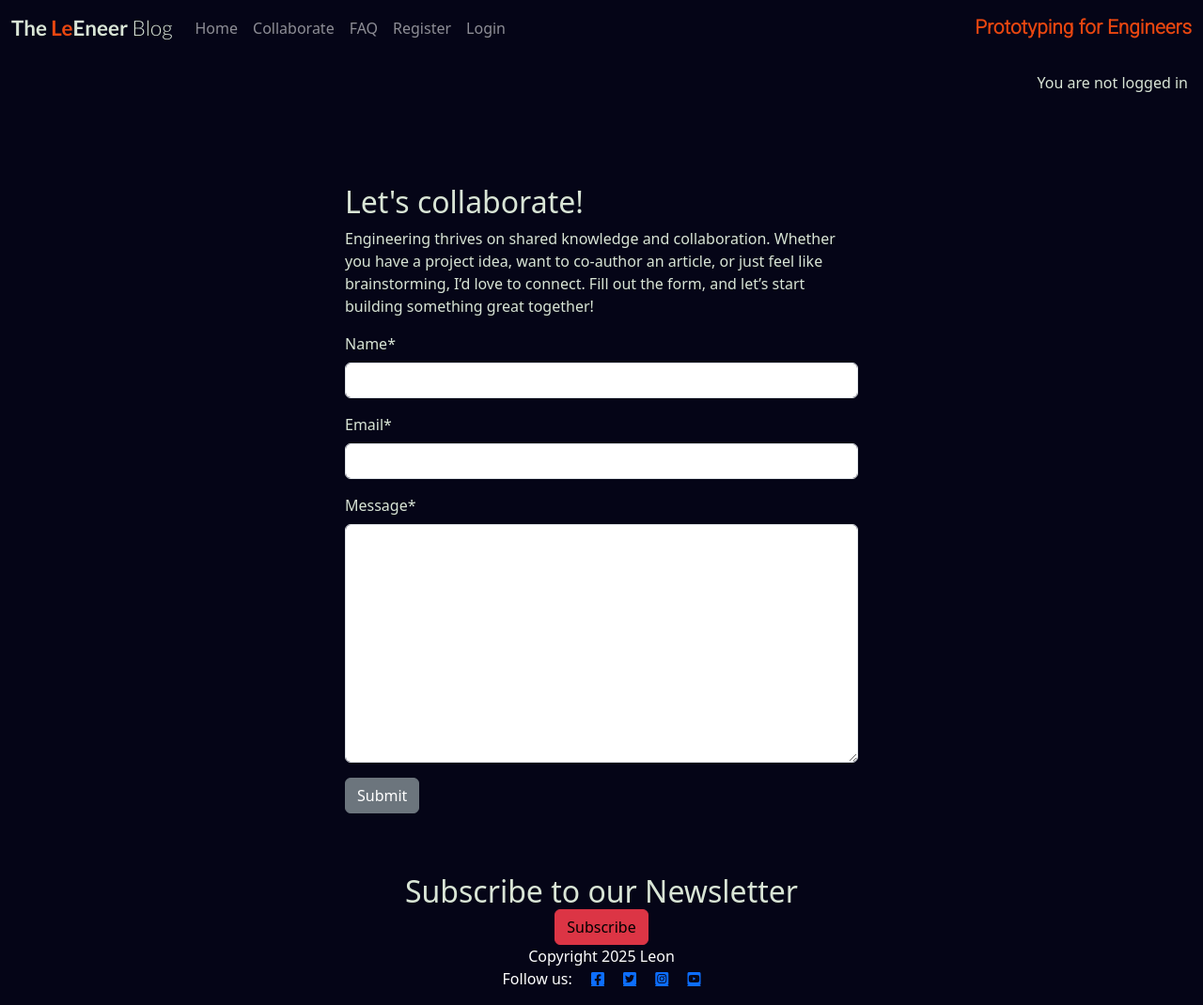
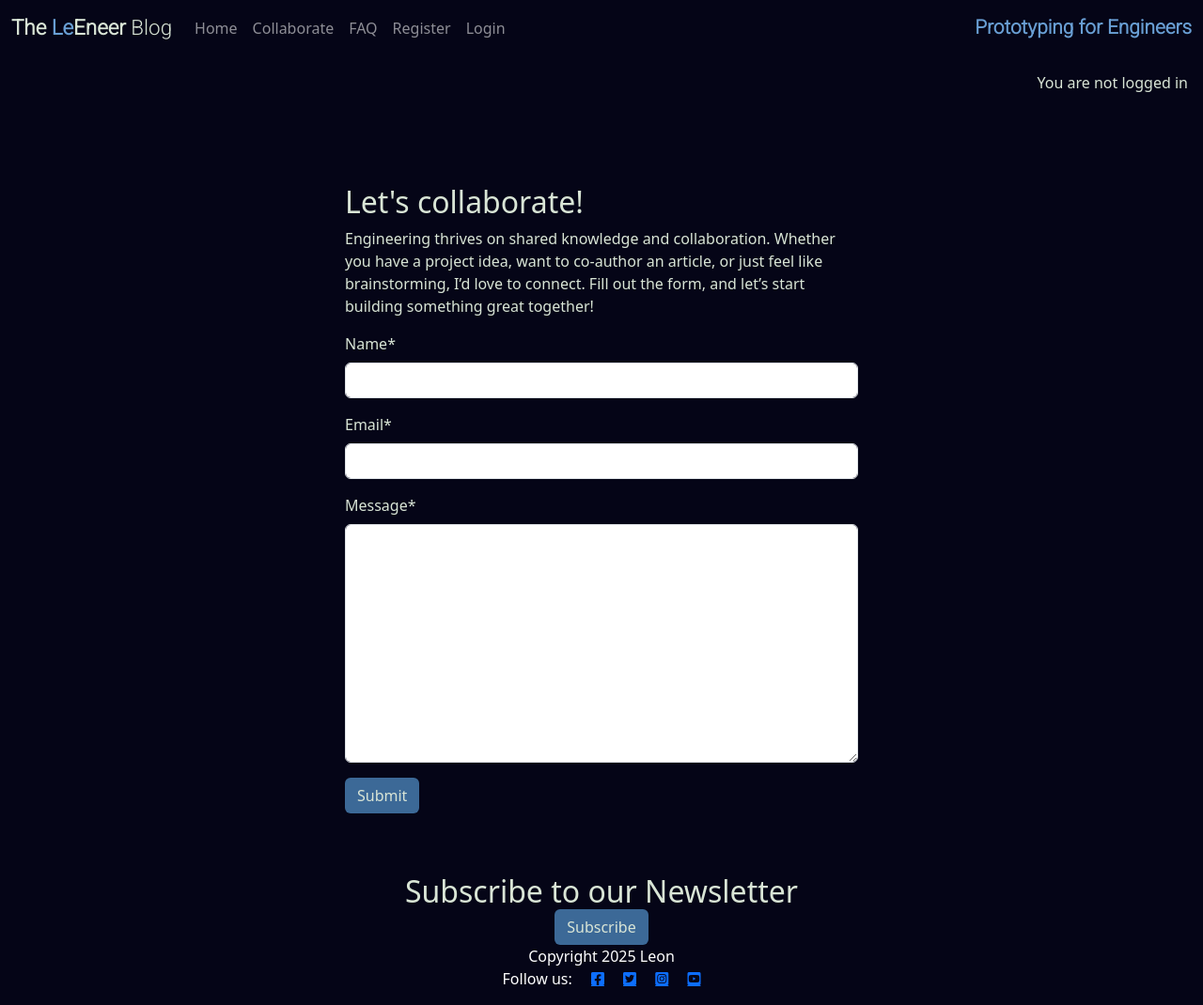
Before and after one commit to TheBlep/Le_Engineer_Blog, a Django app: page /about/ in a window 1280 px wide. Shown: the whole page at 94% size. Run offline with Django 4.2, Linux system fonts and the light colour scheme; data that the repository does not hold is empty; some libraries are stand-ins or nearby versions.

Commit message:
edit(style): edit css for better contrast

```diff
--- a/about/templates/about/about.html
+++ b/about/templates/about/about.html
@@ -17,7 +17,7 @@
             <form method="post">
                 {{ collaborate_form | crispy }}
                 {% csrf_token %}
-                <button class="btn btn-secondary" type="submit">Submit</button>
+                <button class="btn btn-signup" type="submit">Submit</button>
             </form>
         </div>
     </div>
--- a/newsletter/templates/newsletter/subscribe.html
+++ b/newsletter/templates/newsletter/subscribe.html
@@ -10,7 +10,7 @@
             <form method="post">
                 {% csrf_token %}
                 {{ form.as_p }}
-                <button type="submit" class="btn btn-danger text-black">Subscribe</button>
+                <button type="submit" class="btn btn-signup">Subscribe</button>
             </form>
         </div>
     </div>
--- a/static/css/style.css
+++ b/static/css/style.css
@@ -4,14 +4,17 @@ body {
     }
 
     .brand {
-    font-family: Lato, sans-serif;
+    font-family: Roboto, serif;
     font-size: 1.4rem;
     font-weight: 700;
     color: #d9e5d6;
     }
 
+    .bluetext {
+        color: 3C6997;
+    }
     .red-o {
-    color: #E84610;
+    color: #699fd4;
     }
 
     .bright {
@@ -20,7 +23,7 @@ body {
 
     .red-e {
     font-family: Roboto, 'Times New Roman', Times, serif;
-    color: #E84610;
+    color: #699fd4;
     font-size: 1.3rem;
     font-weight: 800;
     }
@@ -56,7 +59,7 @@ body {
     bottom: 5%;
     min-width: 30%;
     left: -2px;
-    background-color: #E84610;
+    background-color: #3C6997;
     }
 
     .scale {
@@ -111,7 +114,7 @@ body {
 
     .post-link:hover,
     .page-link {
-    color: #E84610;
+    color: #699fd4;
     }
 
     .post-title {
@@ -133,7 +136,7 @@ body {
     .btn-signup:hover,
     .btn-signup:active {
     background-color: #d9e5d6;
-    color: #3c6997;
+    color: #699fd4;
     }
 
     .link {
--- a/templates/base.html
+++ b/templates/base.html
@@ -116,7 +116,7 @@
 
         <a href="{% url 'subscribe' %}" class="m-0 text-center card-footer" method="post">
             <button
-                type="submit" class="btn btn-danger text-black">Subscribe
+                type="submit" class="btn btn-signup">Subscribe
             </button>
         </a>
         <p class="m-0 text-center text-white">Copyright 2025 Leon</p>
```
Also changed, not shown: 1 other file.
